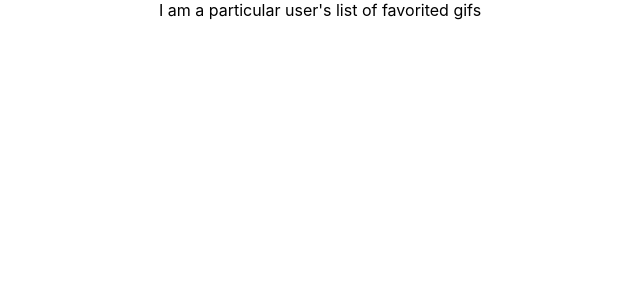
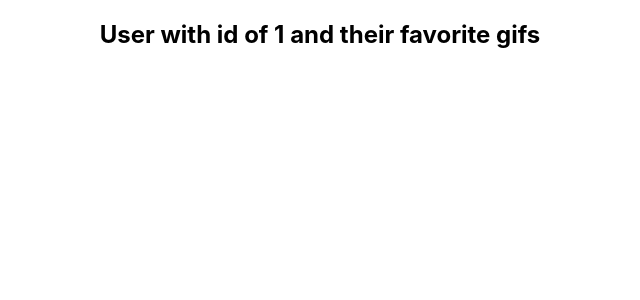
Before and after one commit to MMcClure11/giphy-client, a React (Create React App) app: page /users/1 in a window 1280 px wide. Shown: the top 300 px of the page, without its empty margins (320-960 px from the left). Built offline with nearby package versions, Linux system fonts and the light colour scheme.

Commit message:
Add matching of params to get user id on user favorite page

```diff
--- a/src/components/UserFavorites.js
+++ b/src/components/UserFavorites.js
@@ -1,9 +1,10 @@
 import React from 'react'
 
-function UserFavorites() {
+function UserFavorites(props) {
+  const id = props.match.params.id
   return (
     <div>
-      I am a particular user's list of favorited gifs
+      <h2>User with id of { id } and their favorite gifs</h2>
     </div>
   )
 }
```
Also changed, not shown: 1 other file (tests, documents, lock files or other folders).
